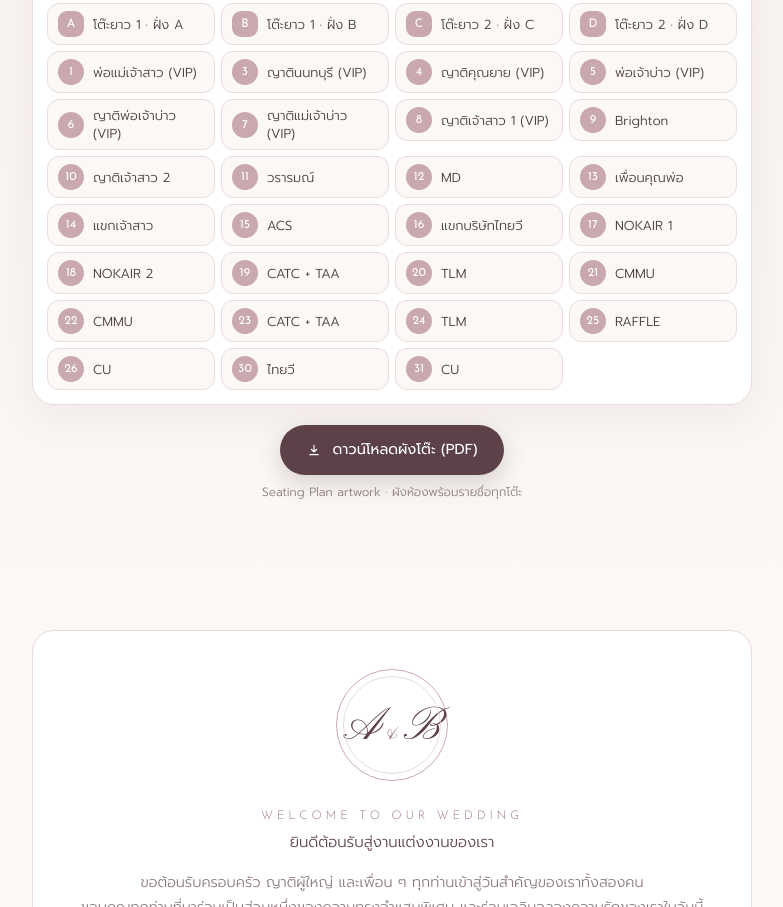
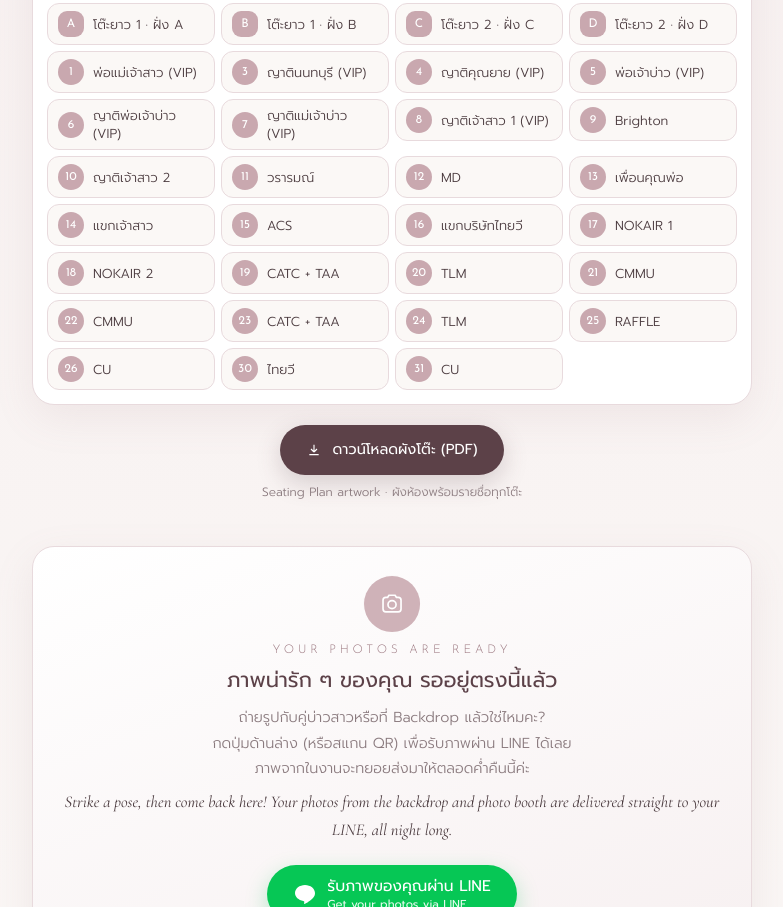
Before and after one commit to mahassajaneventandwedding/AirBas, a plain HTML site: page index.html in a window 1280 px wide. Shown: the part 1893-2800 px from the top of the page, without its empty margins (248-1031 px from the left). Drawn offline with nearby package versions, Linux system fonts and the light colour scheme.

Commit message:
Add LINE photo delivery section (backdrop photos) + hero shortcut
Co-Authored-By: Claude Opus 5.5 <noreply@anthropic.com>
Claude-Session: https://claude.ai/code/session_01Ktinj3ftw2EJBssPcQcTLG

```diff
--- a/index.html
+++ b/index.html
@@ -286,6 +286,20 @@ footer p{font-size:12.5px;opacity:.9;margin-top:16px;line-height:1.7}
 .dress h4{font-family:'Cormorant Garamond',serif;font-size:26px;font-weight:400}
 .tl .t2 small.vn{font-family:'Josefin Sans';letter-spacing:.1em;font-size:11px;color:var(--mauve-deep)}
 .part .vn{font-size:12.5px;color:var(--mauve-deep);margin-top:2px}
+
+.photos{margin-top:44px;text-align:center;background:linear-gradient(160deg,#fff,var(--blush));border:1px solid var(--line);border-radius:var(--radius);padding:30px 22px 26px;box-shadow:0 14px 40px rgba(156,120,128,.12);scroll-margin-top:12px}
+.photos .ph-ico{width:54px;height:54px;margin:0 auto 10px;border-radius:50%;background:var(--mauve);color:#fff;display:grid;place-items:center;animation:breathe 3s ease-in-out infinite}
+.photos .ph-ico svg{width:26px}
+.photos .eyebrow{color:var(--mauve-deep)}
+.photos h3{font-family:'Prompt';font-weight:400;font-size:21px;color:var(--plum);margin-top:6px;line-height:1.4}
+.photos p{font-size:14.5px;color:var(--muted);margin-top:10px;line-height:1.75}
+.photos p.en{font-family:'Cormorant Garamond',serif;font-style:italic;font-size:16.5px;color:var(--ink);margin-top:6px}
+.ph-btn{display:inline-flex;align-items:center;gap:10px;margin-top:20px;background:#06C755;color:#fff;text-decoration:none;padding:12px 26px;border-radius:999px;font-size:15.5px;font-weight:400;box-shadow:0 8px 22px rgba(6,199,85,.28);text-align:left;line-height:1.25}
+.ph-btn svg{width:24px;height:24px;flex:none}
+.ph-btn small{display:block;font-size:11.5px;opacity:.9}
+.ph-qr{width:190px;margin:20px auto 0;background:#fff;border-radius:18px;padding:10px;box-shadow:0 6px 20px rgba(92,65,72,.12)}
+.ph-note{font-size:12px;color:var(--muted);margin-top:10px}
+.hero .cta2{display:block;width:max-content;max-width:100%;margin:14px auto 0;color:#fff;text-decoration:none;font-size:13.5px;border:1px solid rgba(255,255,255,.6);border-radius:999px;padding:8px 18px;background:rgba(255,255,255,.12);backdrop-filter:blur(6px)}
 </style>
 </head>
 <body>
@@ -319,6 +333,7 @@ footer p{font-size:12.5px;opacity:.9;margin-top:16px;line-height:1.7}
       <svg viewBox="0 0 24 24" fill="none" stroke="currentColor" stroke-width="1.6"><circle cx="11" cy="11" r="7"/><path d="m20 20-3.5-3.5"/></svg>
       ค้นหาที่นั่งของคุณ
     </a>
+    <a class="cta2" href="#photos">📸 รับภาพจาก Backdrop ผ่าน LINE · Get your photos</a>
   </div>
 </section>
 
@@ -390,6 +405,21 @@ footer p{font-size:12.5px;opacity:.9;margin-top:16px;line-height:1.7}
         ดาวน์โหลดผังโต๊ะ (PDF)
       </a>
       <div class="dl-note">Seating Plan artwork · ผังห้องพร้อมรายชื่อทุกโต๊ะ</div>
+    </div>
+
+    <!-- PHOTOS FROM THE BACKDROP -->
+    <div class="photos" id="photos">
+      <div class="ph-ico" aria-hidden="true"><svg viewBox="0 0 24 24" fill="none" stroke="currentColor" stroke-width="1.5"><path d="M4 8.5A2.5 2.5 0 0 1 6.5 6h1.6l1.2-1.8h5.4L15.9 6h1.6A2.5 2.5 0 0 1 20 8.5v8A2.5 2.5 0 0 1 17.5 19h-11A2.5 2.5 0 0 1 4 16.5z"/><circle cx="12" cy="12.5" r="3.6"/></svg></div>
+      <div class="eyebrow">Your photos are ready</div>
+      <h3>ภาพน่ารัก ๆ ของคุณ รออยู่ตรงนี้แล้ว</h3>
+      <p>ถ่ายรูปกับคู่บ่าวสาวหรือที่ Backdrop แล้วใช่ไหมคะ?<br>กดปุ่มด้านล่าง (หรือสแกน QR) เพื่อรับภาพผ่าน LINE ได้เลย<br>ภาพจากในงานจะทยอยส่งมาให้ตลอดค่ำคืนนี้ค่ะ</p>
+      <p class="en">Strike a pose, then come back here! Your photos from the backdrop and photo booth are delivered straight to your LINE, all night long.</p>
+      <a class="ph-btn" href="https://liff.line.me/2006146043-Gglm4ENX?projectId=169365&amp;projectCode=FBD56&amp;projectName=K.AIR%20%2B%20K.BAS&amp;openExternalBrowser=1" target="_blank" rel="noopener">
+        <svg viewBox="0 0 24 24" fill="currentColor"><path d="M12 3C6.5 3 2 6.6 2 11c0 3.9 3.5 7.2 8.3 7.9.3.1.8.2.9.5.1.3.1.7 0 1l-.1.9c0 .3-.2 1 .9.5s6-3.5 8.2-6.1C21.6 14.2 22 12.7 22 11c0-4.4-4.5-8-10-8z"/></svg>
+        <span>รับภาพของคุณผ่าน LINE<small>Get your photos via LINE</small></span>
+      </a>
+      <div class="ph-qr"><img src="img/photos-qr.png" alt="QR รับภาพผ่าน LINE" loading="lazy"></div>
+      <div class="ph-note">สแกนด้วยมือถือของเพื่อน หรือกดปุ่มด้านบนได้เลย · Scan or tap to open</div>
     </div>
   </div>
 </section>
```
Also changed, not shown: img/photos-qr.png (added).
